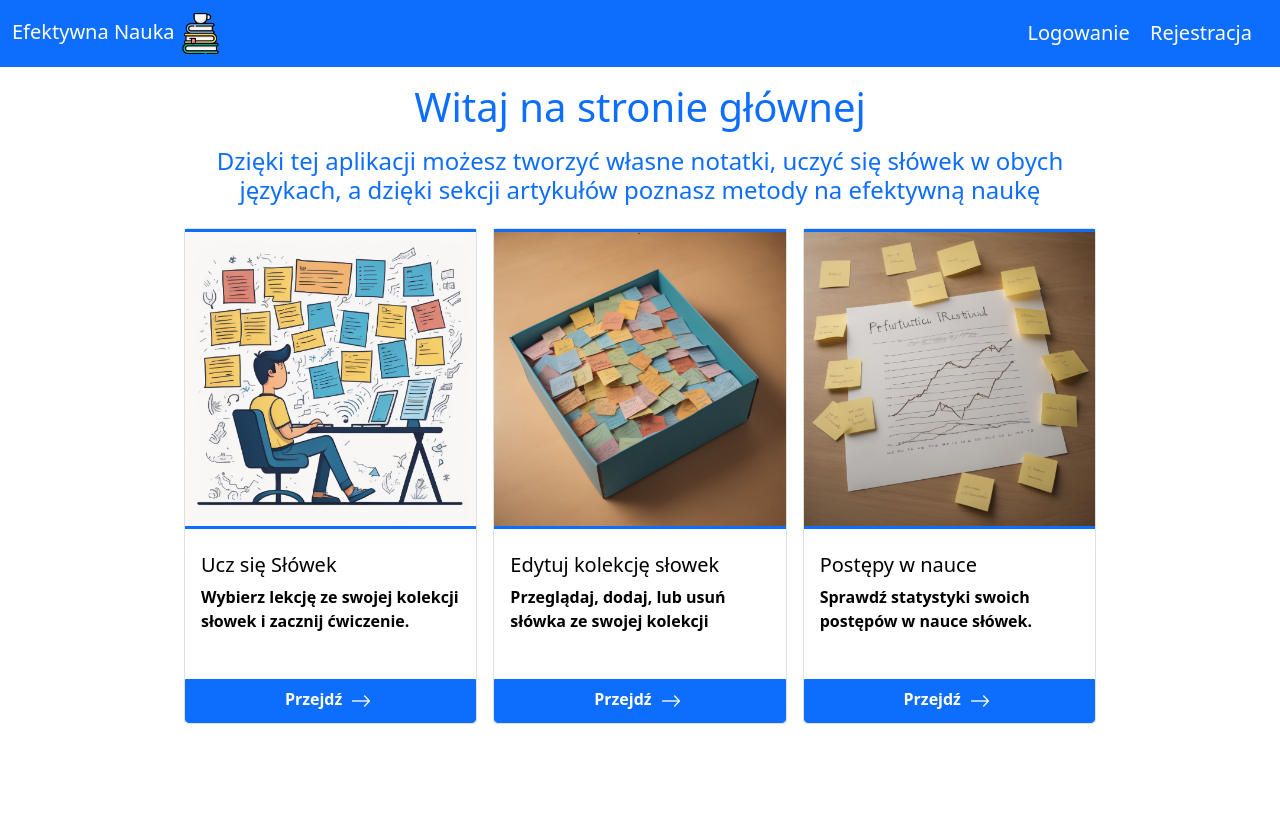
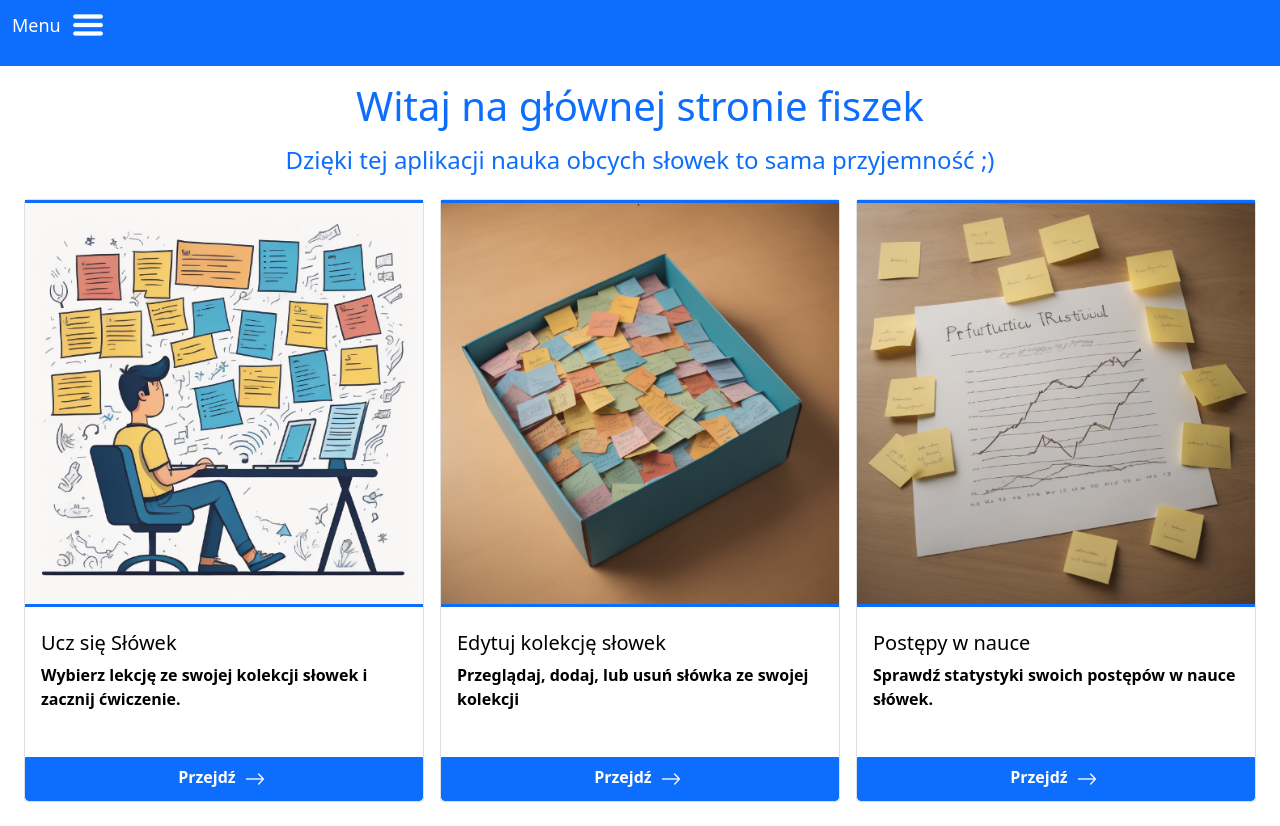
Before and after one commit to SzymSledz/SWBO_Sledz, a Flask app: page / in a window 1280 px wide. Before the commit the page ends 724 px from the top, so only its background shows below. Run offline with Flask 3, Linux system fonts and the light colour scheme; some libraries are stand-ins or nearby versions.

Commit message:
add nested menu

```diff
--- /dev/null
+++ b/swbo/static/scripts/navigation.js
@@ -0,0 +1,27 @@
+addEventListener("DOMContentLoaded", (event) => {
+    const navigationRoot = document.querySelector('img.nav-bar-menu');
+    const navigationContent = document.querySelector('.navbar > .nav-level-1');
+    if(navigationContent && navigationRoot)
+    navigationRoot.addEventListener('click', () => {
+        navigationContent.classList.toggle('hidden');
+    })
+
+    const navLevel2 = document.querySelectorAll('.nav-level-2.nav-root .inner-nav-expand');
+
+    if(navLevel2){
+        navLevel2.forEach(navExpand => {
+            navExpand.addEventListener('click', (event) => {
+                event.target.classList.toggle('is-active');
+                const navigationRoot = event.target.parentElement.parentElement;
+                const navLevel3 = navigationRoot.querySelectorAll('.nav-level-3');
+                navLevel3.forEach(navElement => {
+                    navElement.classList.toggle('hidden')
+                })
+            })
+        })
+    }
+
+
+    const navLevel3Trigger = document.querySelectorAll('.inner-nav-expand');
+
+});
--- a/swbo/static/styles/style.css
+++ b/swbo/static/styles/style.css
@@ -93,7 +93,7 @@
         .card{
             flex-basis: 30%;
             @media (max-width: 991px){
-                flex-basis: 45%;
+                flex-basis: 75%;
             }
 
             .card-body > div{
@@ -154,7 +154,7 @@
 
 .board img.board-img{
     position: absolute;
-    width: auto;
+    width: 100%;
 }
 .board .row.flex-wrap{
     padding: 1% 3%;
@@ -162,6 +162,7 @@
 
 .board{
     margin-top: 10%;
+    position: relative;
 }
 
 .btn-see-more{
@@ -201,6 +202,104 @@
     margin-bottom: 5px;
 }
 
+
 .wrapper{
     max-width: 1440px;
 }
+
+.top-nav-left{
+    width: 100%;
+    @media (min-width: 1200px) {
+        width: 70%;
+    }
+}
+
+.hidden {
+    display: none !important;
+    opacity: 0 !important;
+}
+
+.nav-bar-menu{
+    cursor: pointer;
+    margin-left: 10px;
+}
+
+.nav-inner{
+    width: 100%;
+}
+
+.nav-level-2{
+    border-top: 1px solid #fff;
+}
+
+.nav-level-2:last-child{
+    border-bottom: 1px solid #fff;
+}
+
+.nav-inner p {
+    width: 100%;
+    text-align: center;
+    margin: 0 !important;
+    padding: 10px 0;
+    font-size: 1rem;
+
+    @media (min-width: 1200px) {
+        text-align: left;
+    }
+}
+
+.nav-inner .navbar-link{
+    color: #fff;
+    text-decoration: none;
+}
+
+.nav-level-2.nav-root{
+    position: relative;
+}
+
+.nav-level-2.nav-root .inner-nav-expand{
+    color: #fff;
+    position: absolute;
+    right: 35%;
+    transform: rotate(180deg);
+    cursor: pointer;
+    width: fit-content;
+    top: 10px;
+    display: block;
+    transition: all .3s ease-in-out;
+
+    @media (min-width: 1200px) {
+        left: 13%;
+    }
+}
+
+.nav-level-2.nav-root .inner-nav-expand.is-active{
+    transform: rotate(0deg);
+}
+
+
+.nav-menu-paragraph{
+    display: flex;
+    flex-direction: row;
+    justify-content: center;
+    align-items: center;
+    color: #fff;
+    font-weight: 500;
+    font-size: 1.125rem;
+
+    @media (min-width: 1200px) {
+        justify-content: start;
+    }
+}
+
+
+.nav-level-3{
+    text-align: center;
+    font-size: 0.75rem;
+    padding: 5px 0;
+
+    @media (min-width: 1200px) {
+        text-align: left;
+        margin-left: 30px;
+    }
+}
--- a/swbo/templates/base.html
+++ b/swbo/templates/base.html
@@ -10,31 +10,65 @@
 <body>
     <header>
         <nav class="navbar navbar-dark bg-primary">
-          <div class="container-fluid">
-            <a class="navbar-brand" href="/">Efektywna Nauka  <img src="{{url_for('static', filename='images/logo.png')}}" width="6%"/></a>
+            <div class="container-fluid">
 
+            <div >
+                <p class="nav-menu-paragraph">Menu<img class="nav-bar-menu" src="{{url_for('static', filename='images/menu-icon.png')}}" width="4%"/></p>
+            </div >
               {% if session["logged_in"]%}
-                  <div class="d-inline-flex justify-content-end">
+                  <div class="d-inline-flex justify-content-end hidden">
                     <a class="navbar-brand" href="/stats">Mój profil</a>
                     <a class="navbar-brand mw-100" href="/logout"><img src="{{url_for('static', filename='images/logout_icon.png')}}"/></a>
                   </div>
               {% else %}
-                  <div>
+                  <div class="hidden">
                     <a class="navbar-brand" href="/login">Logowanie</a>
                     <a class="navbar-brand" href="/sign_up">Rejestracja</a>
                   </div>
               {% endif %}
 
           </div>
+            <div class="container-fluid nav-level-1 hidden">
+                <div class="nav-inner">
+                    <div class="nav-level-2 nav-root">
+                        <p>
+                            <a class="navbar-link" href="/">Efektywna Nauka </a><span class="inner-nav-expand">^</span>
+                        </p>
+                        <div class="container-fluid nav-level-3 hidden">
+                            <a class="navbar-link" href="/cards_collection">Przykładowy link 1</a>
+                        </div>
+                        <div class="container-fluid nav-level-3 hidden">
+                            <a class="navbar-link" href="/cards_collection">Przykładowy link 2</a>
+                        </div>
+                        <div class="container-fluid nav-level-3 hidden">
+                            <a class="navbar-link" href="/cards_collection">Przykładowy link 3</a>
+                        </div>
+                    </div>
+                    <div class="nav-level-2 nav-root">
+                        <p>
+                            <a class="navbar-link" href="/cards_collection">Moja kolekcja</a><span class="inner-nav-expand">^</span>
+                        </p>
+                        <div class="container-fluid nav-level-3 hidden">
+                            <a class="navbar-link" href="/cards_collection">Przykładowy link 3</a>
+                        </div>
+                    </div>
+                    <div class="nav-level-2">
+                        <p>
+                            <a class="navbar-link" href="/stats">Mój profil</a>
+                        </p>
+                    </div>
+                </div>
+          </div>
         </nav>
     </header>
     <main>
-        <div class="container-fluid  w-75 p-3 wrapper">
+        <div class="container-fluid  w-100 p-3 wrapper">
             {% block content %}
             {% endblock %}
         </div>
         <script src="https://cdn.jsdelivr.net/npm/bootstrap@5.0.2/dist/js/bootstrap.bundle.min.js" integrity="sha384-MrcW6ZMFYlzcLA8Nl+NtUVF0sA7MsXsP1UyJoMp4YLEuNSfAP+JcXn/tWtIaxVXM" crossorigin="anonymous"></script>
         <script src="https://cdnjs.cloudflare.com/ajax/libs/fullcalendar/5.10.1/main.min.js"></script>
+        <script src="{{ url_for('static', filename='scripts/navigation.js') }}"></script>
     </main>
 </body>
 </html>
--- a/swbo/templates/index.html
+++ b/swbo/templates/index.html
@@ -3,9 +3,10 @@
 {% block content %}
 <div class="home">
 <div class="row justify-content-center">
-
-    <h1 class="text-center text-primary">Witaj na stronie głównej</h1>
-    <h4 class="text-center px-5 py-2 text-primary">Dzięki tej aplikacji możesz tworzyć własne notatki, uczyć się słówek w obych językach, a dzięki sekcji artykułów poznasz metody na efektywną naukę</h4>
+    <section>
+        <h1 class="text-center text-primary">Witaj na głównej stronie fiszek </h1>
+        <h4 class="text-center px-5 py-2 text-primary">Dzięki tej aplikacji nauka obcych słowek to sama przyjemność ;)</h4>
+    </section>
     <section>
         <div class="d-flex flex-wrap">
         <div class="card col-sm p-0 m-2" >
```
Also changed, not shown: instance/users.db, swbo/static/images/menu-icon.png (added), 1 other file.
